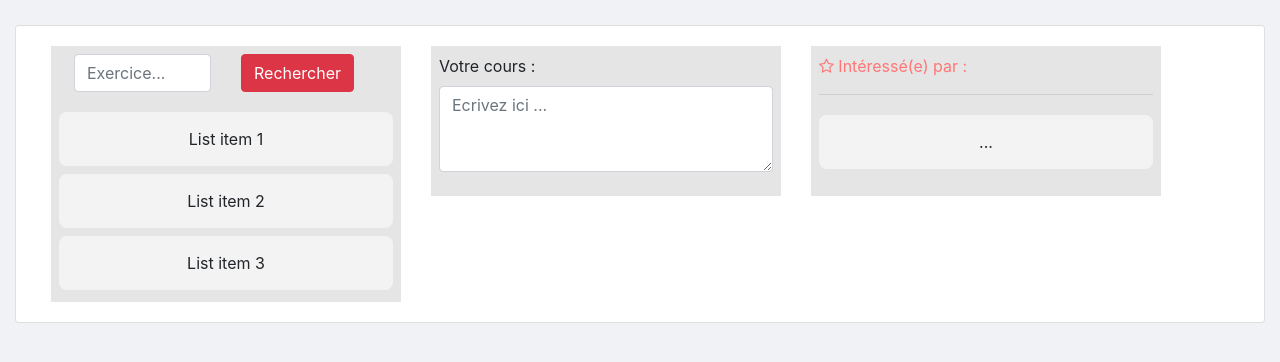
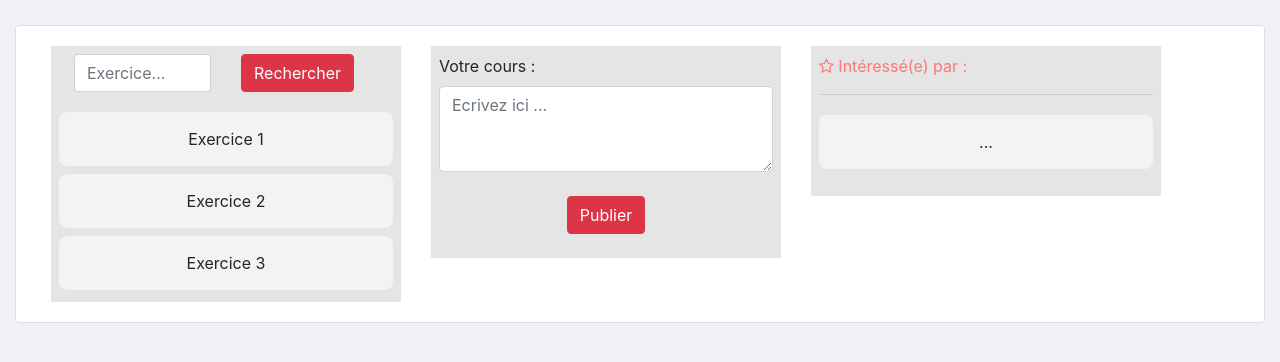
Before and after one commit to Camillerkt/nomena_camille, a PHP site: page /create.php in a window 1280 px wide. Shown: the part 71-433 px from the top of the page. Run offline with PHP 8.4, Linux system fonts and the light colour scheme.

Commit message:
Maquette terminée (1.0)

```diff
--- a/create.php
+++ b/create.php
@@ -36,9 +36,9 @@
 
 
 
-						<div class="list-item" draggable="true">List item 1</div>
-						<div class="list-item" draggable="true">List item 2</div>
-						<div class="list-item" draggable="true">List item 3</div>
+						<div class="list-item" draggable="true">Exercice 1</div>
+						<div class="list-item" draggable="true">Exercice 2</div>
+						<div class="list-item" draggable="true">Exercice 3</div>
 					</div>
 					<!-- Fin Premiere colonne -->
 					<!-- Deuxième colonne -->
@@ -46,6 +46,10 @@
 						<div class="form-group">
 						    <label for="exampleFormControlTextarea1">Votre cours :</label>
 						    <textarea class="form-control" id="exampleFormControlTextarea1" rows="3" placeholder="Ecrivez ici ..."></textarea>
+						    <br/>
+						    <div align="center">
+						    <button type="button" class="btn btn-danger">Publier</button>
+							</div>
   						</div>
 					</div>
 					<!-- Fin deuxième colonne -->
```
